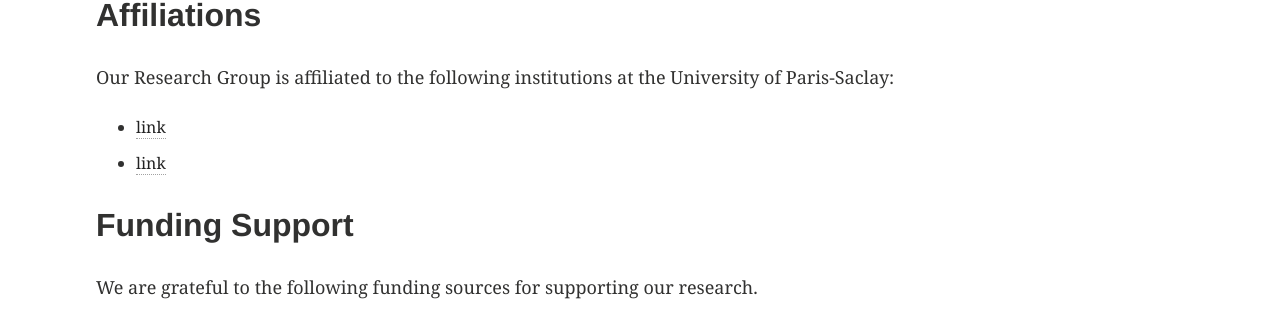
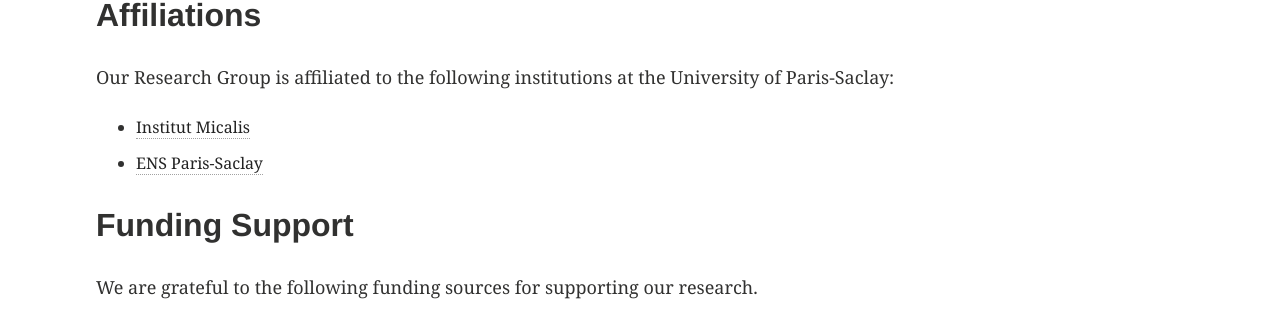
Before and after one commit to ROBACON/team-website, a Jekyll site: the page built from index.md, in a window 1280 px wide. Shown: the part 692-1002 px from the top of the page. Built offline with Jekyll 4.4.1, drawn with Linux system fonts in a browser that asks for light colours.

Commit message:
Update index.md

```diff
--- a/index.md
+++ b/index.md
@@ -19,8 +19,8 @@
 
 ## Affiliations
 Our Research Group is affiliated to the following institutions at the University of Paris-Saclay:
-- [link](https://www.micalis.fr/micalis_eng/Home/Micalis-Institute/ "Institut Micalis")
-- [link](https://ens-paris-saclay.fr/en "ENS Paris-Saclay")
+- [Institut Micalis](https://www.micalis.fr/micalis_eng/Home/Micalis-Institute/ "https://www.micalis.fr/micalis_eng/Home/Micalis-Institute/")
+- [ENS Paris-Saclay](https://ens-paris-saclay.fr/en "https://ens-paris-saclay.fr/en")
 
 
 ## Funding Support
```
